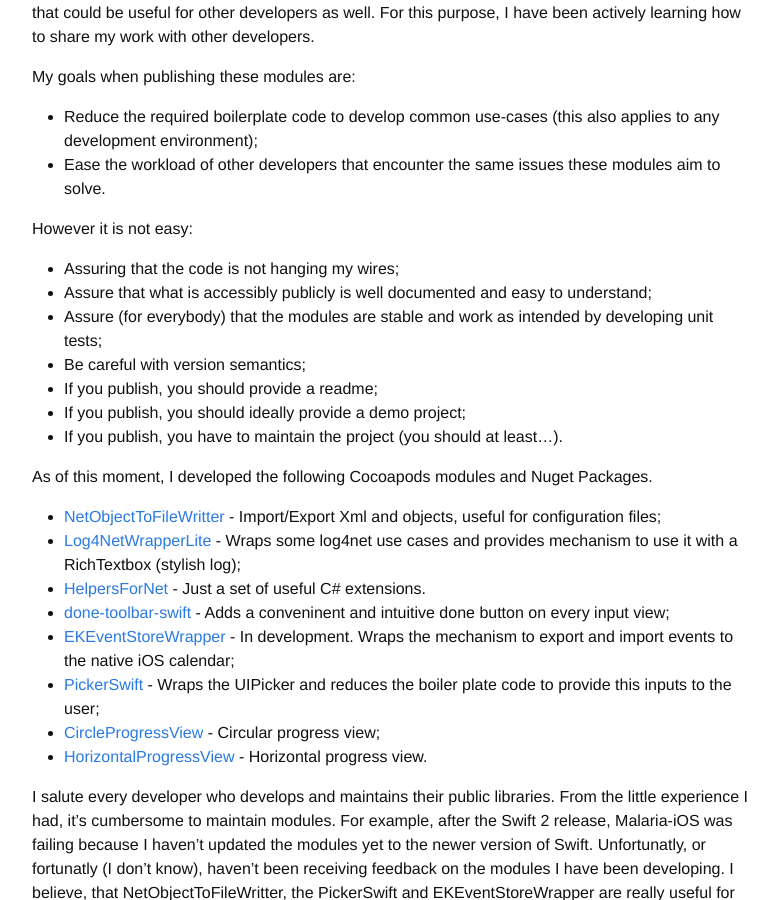
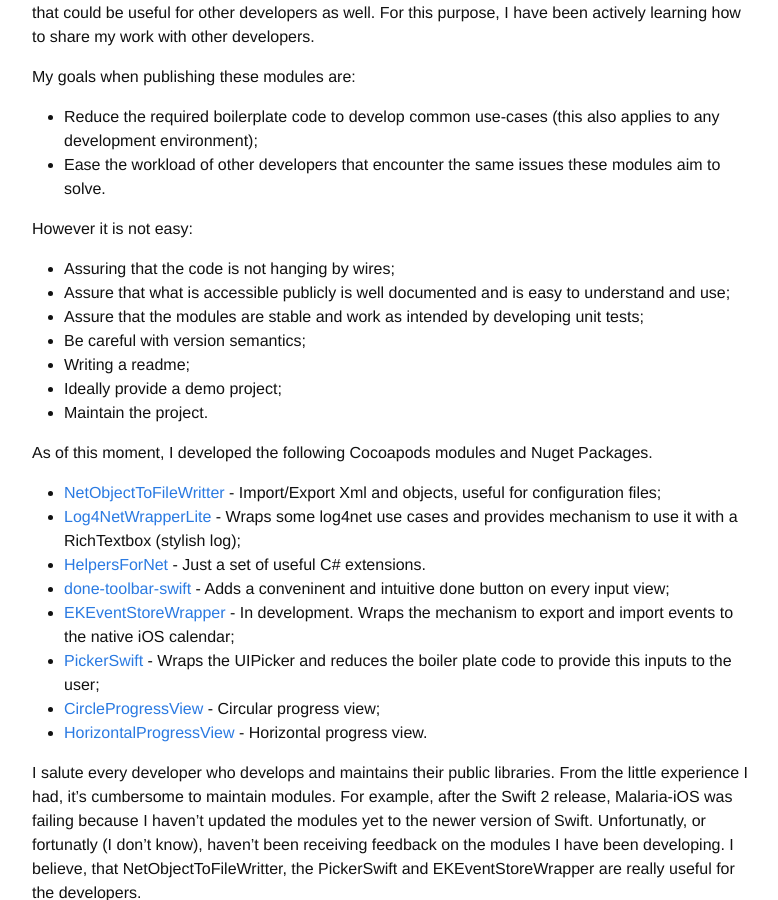
Before and after one commit to xanzheus/riques, a Jekyll site: the page built from _posts/2016-06-26-On publishing open source software.markdown, in a window 1280 px wide and 900 px high, scrolled down 387 px. Shown: the whole window, without its empty margins (248-1026 px from the left). Built offline with Jekyll 4.4.1, drawn with Linux system fonts in a browser that asks for light colours; comment, search, counter and statistics services are not loaded.

Commit message:
Update 2016-06-26-On publishing open source software.markdown

```diff
--- a/_posts/2016-06-26-On publishing open source software.markdown
+++ b/_posts/2016-06-26-On publishing open source software.markdown
@@ -30,13 +30,13 @@
 
 However it is not easy:
 
-* Assuring that the code is not hanging my wires;
-* Assure that what is accessibly publicly is well documented and easy to understand;
-* Assure (for everybody) that the modules are stable and work as intended by developing unit tests;
+* Assuring that the code is not hanging by wires;
+* Assure that what is accessible publicly is well documented and is easy to understand and use;
+* Assure that the modules are stable and work as intended by developing unit tests;
 * Be careful with version semantics;
-* If you publish, you should provide a readme;
-* If you publish, you should ideally provide a demo project;
-* If you publish, you have to maintain the project (you should at least...).
+* Writing a readme;
+* Ideally provide a demo project;
+* Maintain the project.
 
 As of this moment, I developed the following Cocoapods modules and Nuget Packages.
 
```
